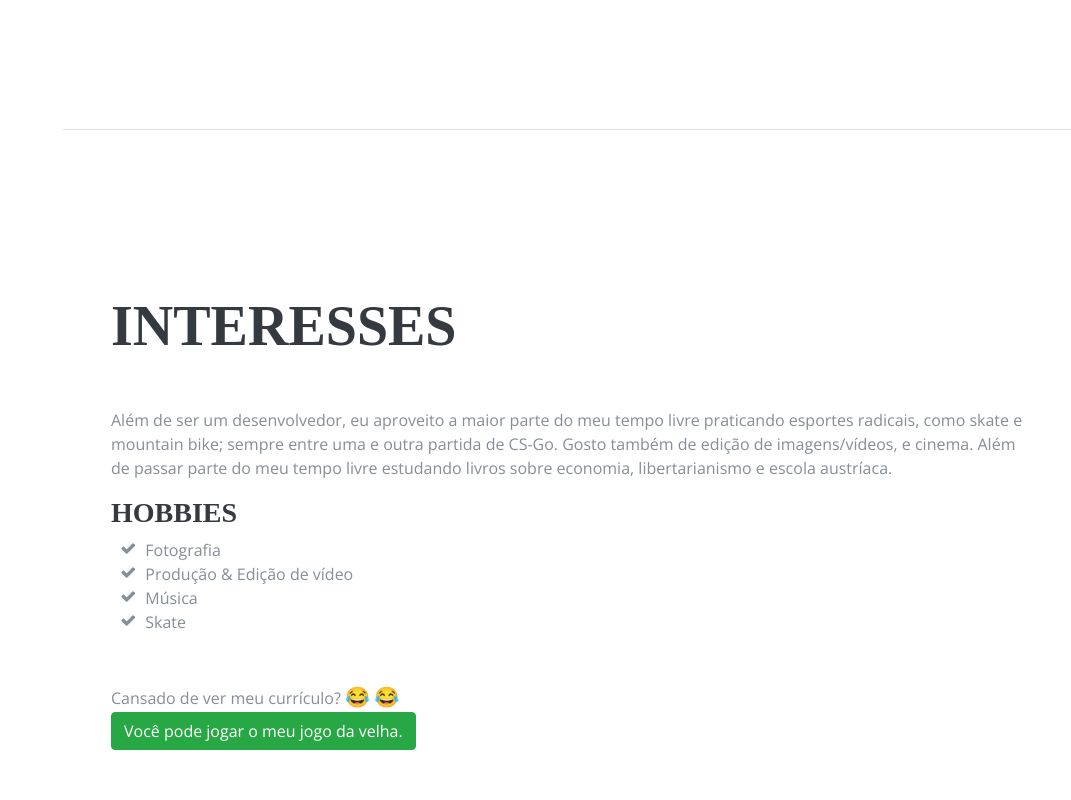
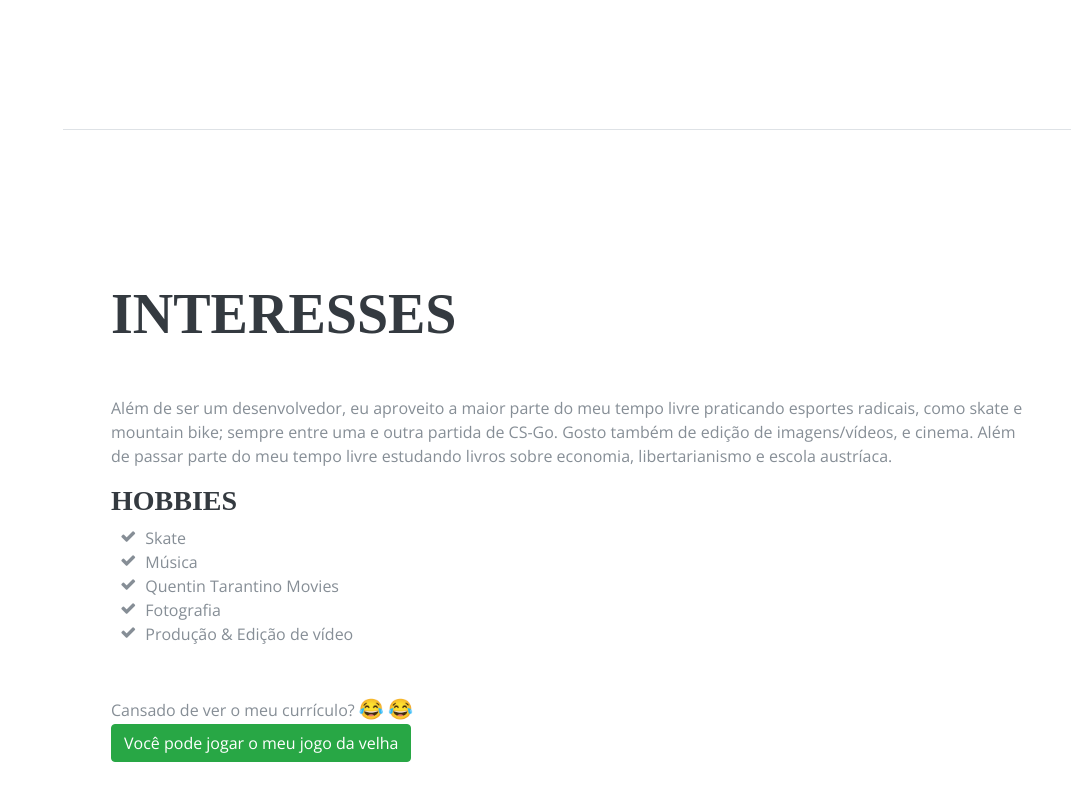
Before and after one commit to douglasjtds/douglasjtds.github.io, a plain HTML site: page index.html in a window 1280 px wide. Shown: the part 3692-4492 px from the top of the page, without its empty margins (209-1280 px from the left). Drawn offline with nearby package versions, Linux system fonts and the light colour scheme; a web font is replaced by a local one.

Commit message:
minor fixes at the "Interesses" section

```diff
--- a/index.html
+++ b/index.html
@@ -424,26 +424,34 @@
         <ul class="fa-ul mb-0">
           <li>
             <i class="fa-li fa fa-check"></i>
-            Fotografia</li>
+            Skate
+          </li>
           <li>
             <i class="fa-li fa fa-check"></i>
-            Produção &amp; Edição de vídeo</li>
+            Música
+          </li>
           <li>
             <i class="fa-li fa fa-check"></i>
-            Música</li>
+            Quentin Tarantino Movies
+          </li>
           <li>
             <i class="fa-li fa fa-check"></i>
-            Skate</li>
+            Fotografia
+          </li>
+          <li>
+            <i class="fa-li fa fa-check"></i>
+            Produção &amp; Edição de vídeo
+          </li>
         </ul>
 
         <p>
           <br>
           <br>
-          Cansado de ver meu currículo?
+          Cansado de ver o meu currículo?
           <span style='font-size:20px;'>&#128514;</span>
           <span style='font-size:20px;'>&#128514;</span>
           <br>
-          <a href="http://bit.ly/JogoDaVelhaDouglas" class="btn btn-success">Você pode jogar o meu jogo da velha.</a>
+          <a href="http://bit.ly/JogoDaVelhaDouglas" class="btn btn-success">Você pode jogar o meu jogo da velha</a>
         </p>
 
       </div>
```
